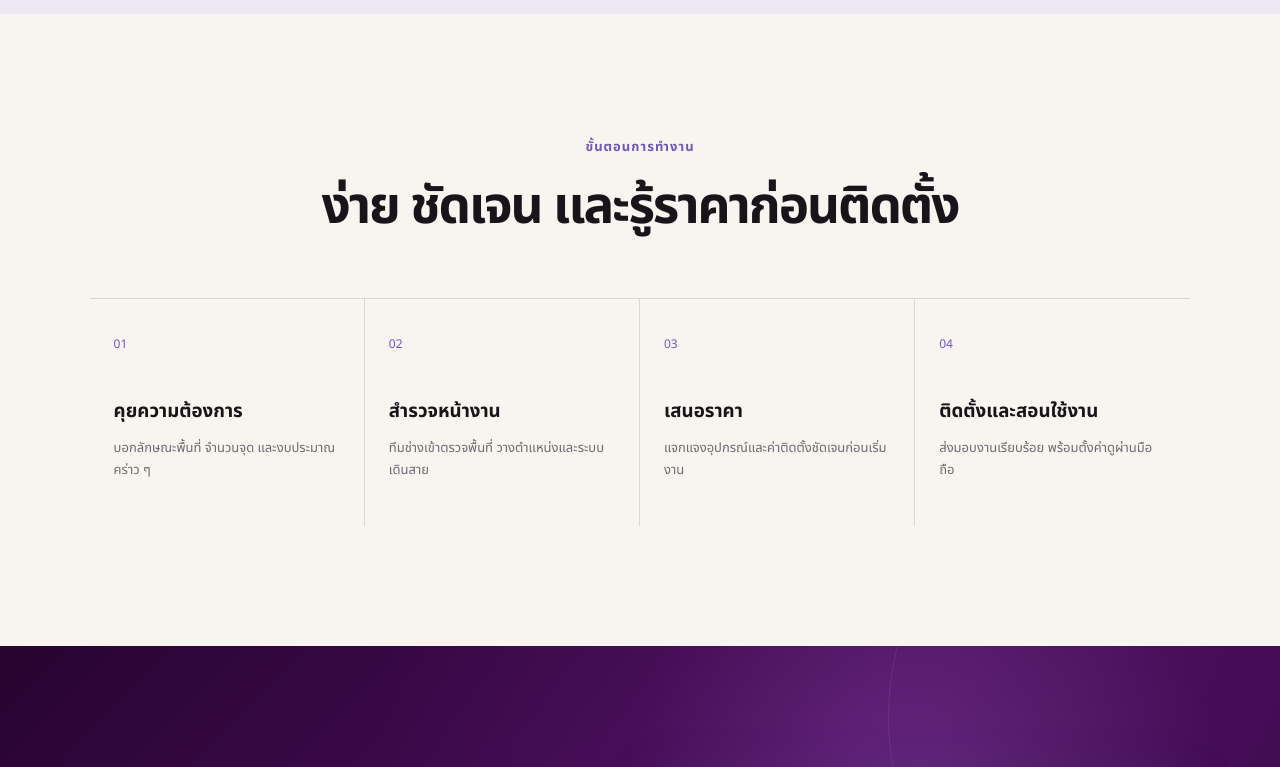
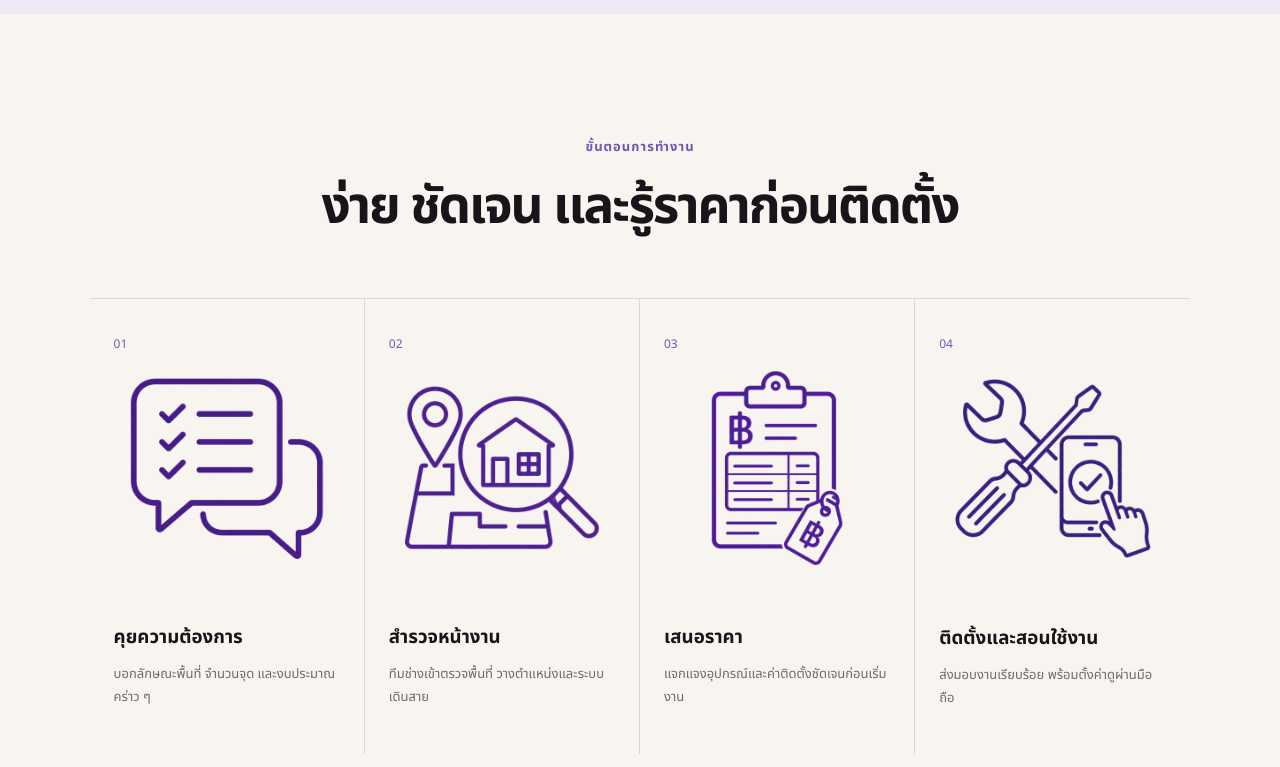
Before and after one commit to momomaggi/mmcctv-website, a React (Vite) app: page / in a window 1280 px wide. Shown: the part 4460-5227 px from the top of the page. Built offline with nearby package versions, Linux system fonts and the light colour scheme.

Commit message:
Update page.tsx

```diff
--- a/src/page.tsx
+++ b/src/page.tsx
@@ -34,10 +34,30 @@ const services = [
   { no: "04", image: "/service-previews/04-ma-maintenance-hospital-factory-v2.webp", title: "บริการดูแลระบบ MA", text: "ตรวจเช็ก บำรุงรักษา และแก้ไขปัญหาระบบเดิม พร้อมรายงานผลโดยทีมช่าง" },
 ];
 const steps = [
-  ["01", "คุยความต้องการ", "บอกลักษณะพื้นที่ จำนวนจุด และงบประมาณคร่าว ๆ"],
-  ["02", "สำรวจหน้างาน", "ทีมช่างเข้าตรวจพื้นที่ วางตำแหน่งและระบบเดินสาย"],
-  ["03", "เสนอราคา", "แจกแจงอุปกรณ์และค่าติดตั้งชัดเจนก่อนเริ่มงาน"],
-  ["04", "ติดตั้งและสอนใช้งาน", "ส่งมอบงานเรียบร้อย พร้อมตั้งค่าดูผ่านมือถือ"],
+  [
+    "01",
+    "คุยความต้องการ",
+    "บอกลักษณะพื้นที่ จำนวนจุด และงบประมาณคร่าว ๆ",
+    "/process-icons/process-01-discuss.png",
+  ],
+  [
+    "02",
+    "สำรวจหน้างาน",
+    "ทีมช่างเข้าตรวจพื้นที่ วางตำแหน่งและระบบเดินสาย",
+    "/process-icons/process-02-survey.png",
+  ],
+  [
+    "03",
+    "เสนอราคา",
+    "แจกแจงอุปกรณ์และค่าติดตั้งชัดเจนก่อนเริ่มงาน",
+    "/process-icons/process-03-quote.png",
+  ],
+  [
+    "04",
+    "ติดตั้งและสอนใช้งาน",
+    "ส่งมอบงานเรียบร้อย พร้อมตั้งค่าดูผ่านมือถือ",
+    "/process-icons/process-04-install.png",
+  ],
 ];
 export default function Home() {
   const [promoIndex, setPromoIndex] = useState(0);
@@ -301,7 +321,30 @@ export default function Home() {
       <div><span className="kicker">รู้จัก M&amp;M CCTV</span><h2>ขายความมั่นใจ<br/>ไม่ใช่แค่ขายกล้อง</h2><p>M&amp;M CCTV ให้บริการระบบรักษาความปลอดภัยครบวงจร โดยห้างหุ้นส่วนสามัญ เอ็มแอนด์เอ็ม ซีซีทีวี เราเชื่อว่างานติดตั้งที่ดีต้องเริ่มจากคำแนะนำที่ตรงไปตรงมา จบงานเรียบร้อย และยังติดต่อกันได้เมื่อลูกค้าต้องการความช่วยเหลือ</p><div className="about-facts"><div><strong>ครบวงจร</strong><span>สำรวจ · ออกแบบ · ติดตั้ง · ดูแล</span></div><div><strong>ทีมงานในพื้นที่</strong><span>เข้าบริการได้รวดเร็วกว่า</span></div></div></div>
       </section>
 
-      <section className="section process"><span className="kicker">ขั้นตอนการทำงาน</span><h2>ง่าย ชัดเจน และรู้ราคาก่อนติดตั้ง</h2><div className="steps">{steps.map(([n,t,d])=><article key={n}><span>{n}</span><h3>{t}</h3><p>{d}</p></article>)}</div></section>
+      <section className="section process">
+  <span className="kicker">ขั้นตอนการทำงาน</span>
+
+  <h2>ง่าย ชัดเจน และรู้ราคาก่อนติดตั้ง</h2>
+
+  <div className="steps">
+    {steps.map(([number, title, description, icon]) => (
+      <article key={number}>
+        <span className="step-number">{number}</span>
+
+        <div className="step-icon">
+          <img
+            src={icon}
+            alt=""
+            loading="lazy"
+          />
+        </div>
+
+        <h3>{title}</h3>
+        <p>{description}</p>
+      </article>
+    ))}
+  </div>
+</section>
 
       <section className="contact" id="contact">
   <div className="contact-copy">
```
